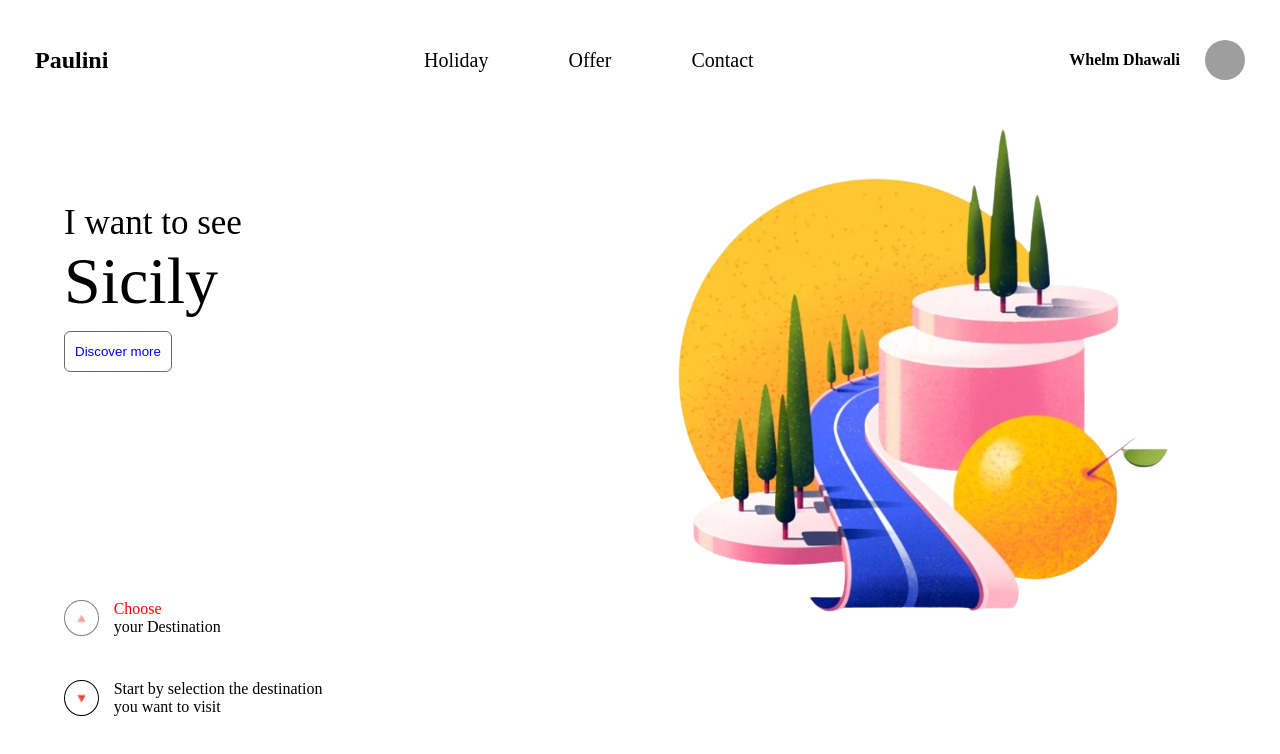
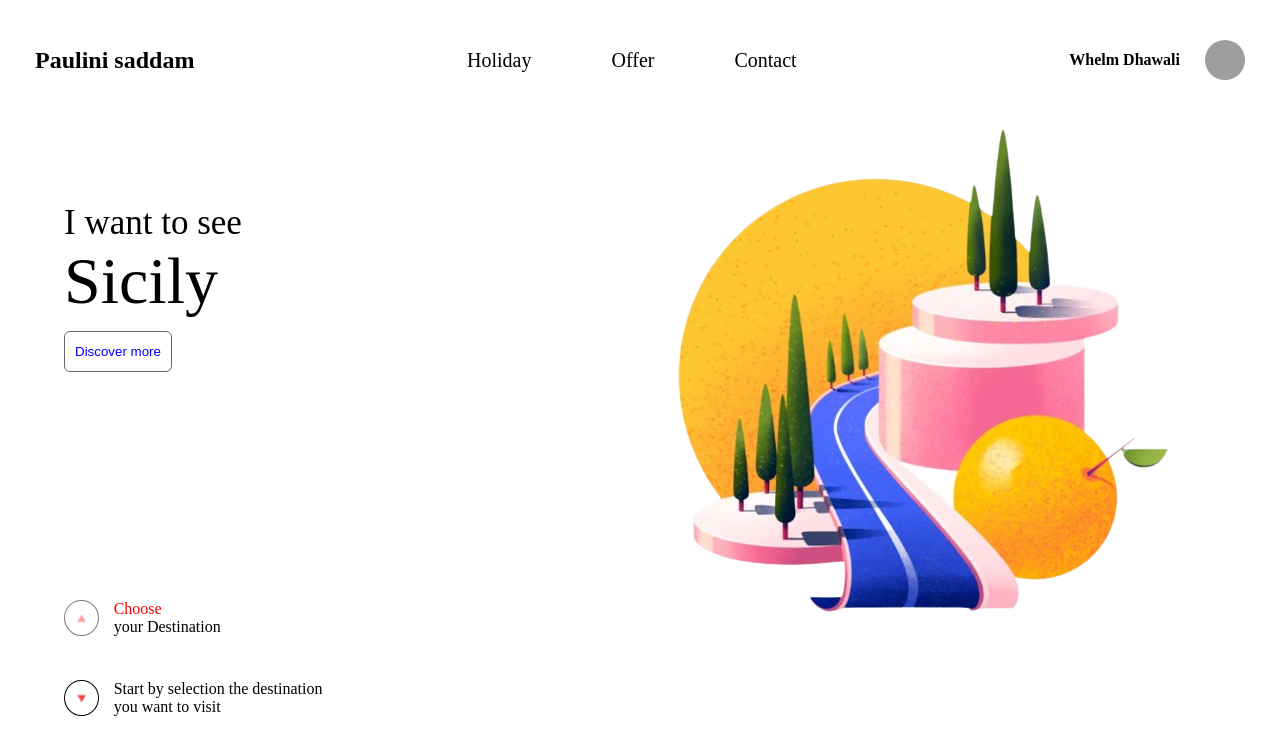
Before and after one commit to sadmalik/hii, a plain HTML site: page index.html in a window 1280 px wide. Drawn offline with Linux system fonts and the light colour scheme; grey boxes are pictures that could not be loaded.

Commit message:
Update index.html

```diff
--- a/index.html
+++ b/index.html
@@ -12,7 +12,7 @@
 <body>
     <div class="container">
         <div class="nav">
-            <h2>Paulini</h2>
+            <h2>Paulini saddam</h2>
             <div class="m1">
                 <ul>
                     <li>Holiday</li>
```
